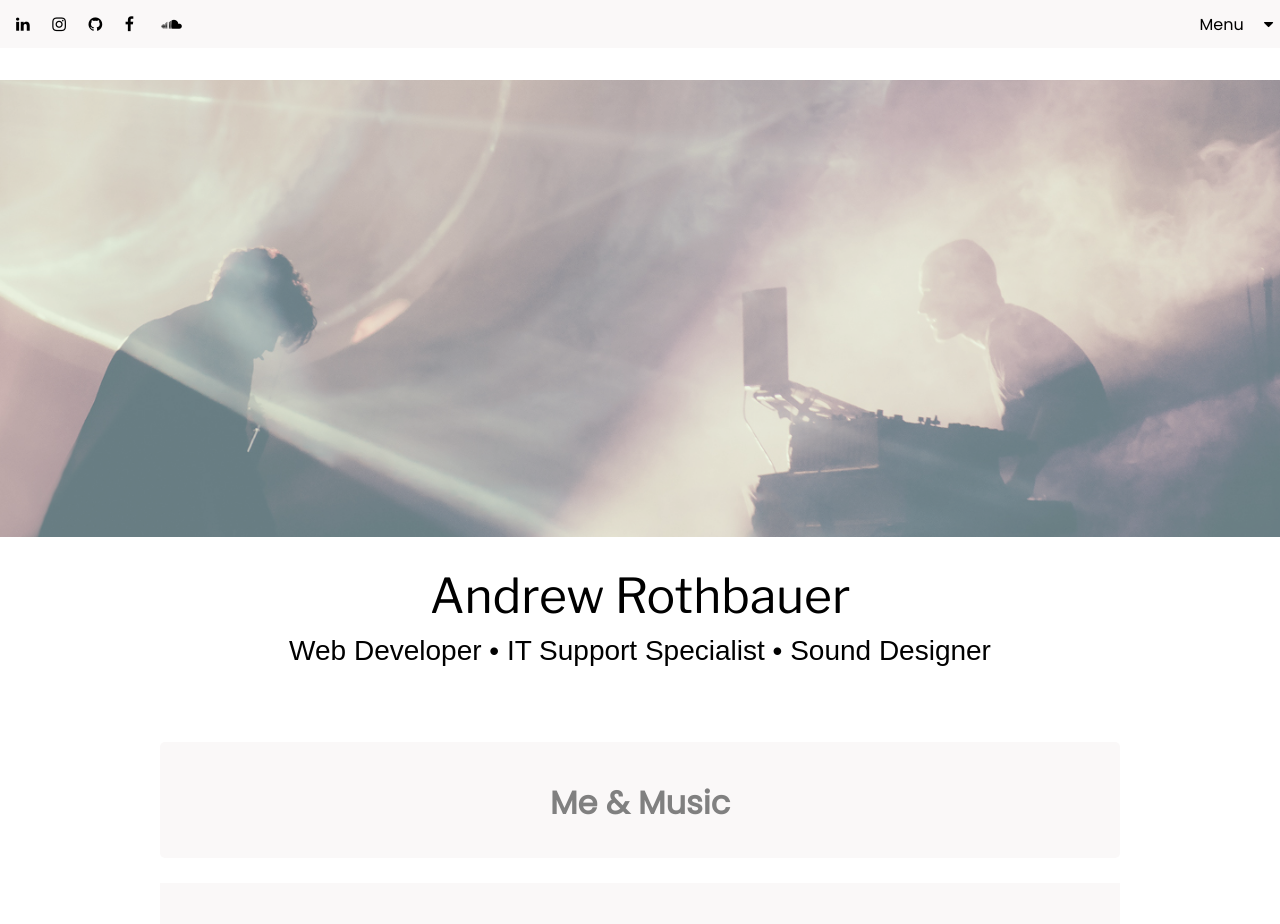
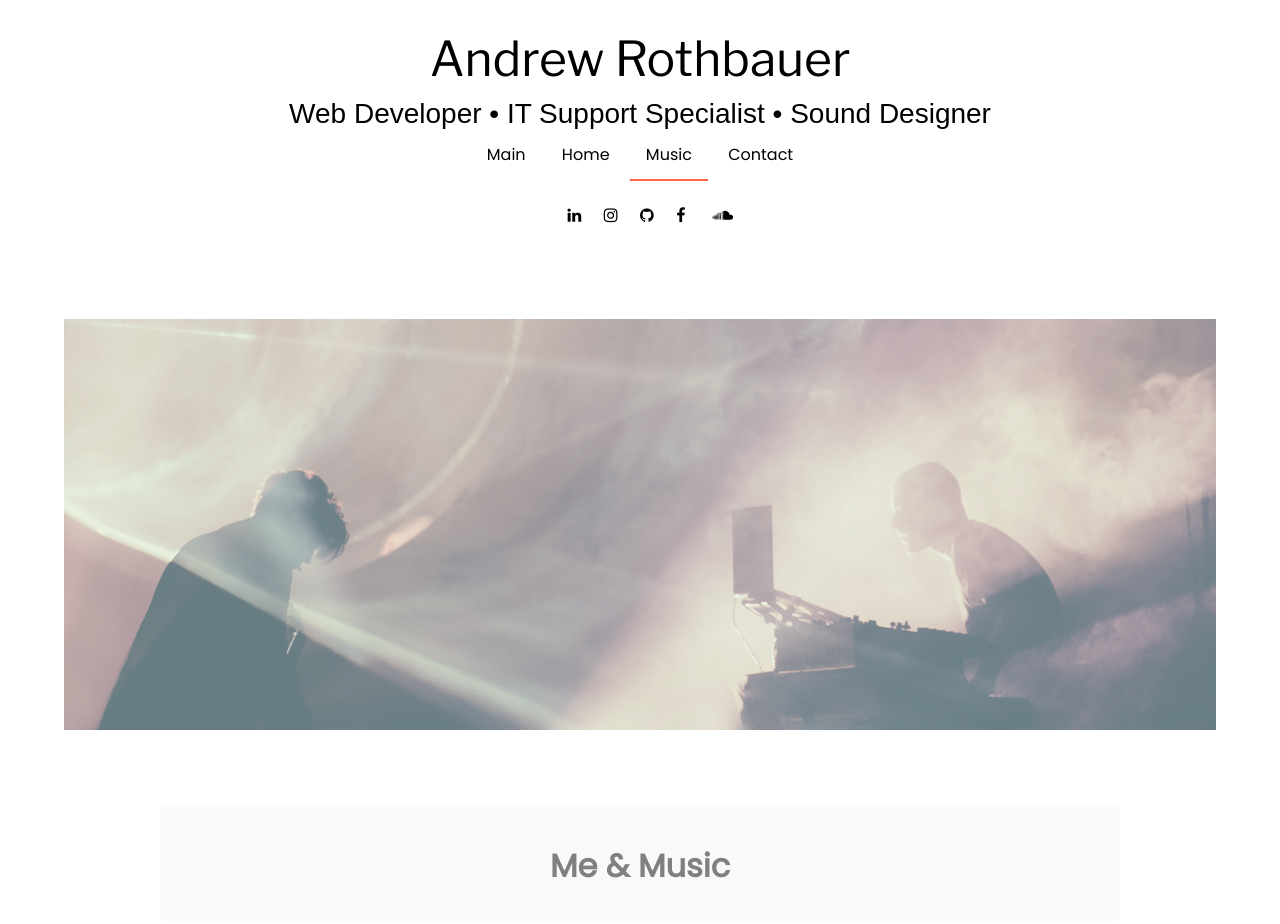
Before and after one commit to swaybs/swaybs.github.io, a plain HTML site: page music.html in a window 1280 px wide. Shown: the top 924 px of the page. Drawn offline with nearby package versions, Linux system fonts and the light colour scheme; grey boxes are pictures that could not be loaded; a web font is replaced by a local one.

Commit message:
Moved the NavBar, added some active link styling.

```diff
--- a/css/main_styles.css
+++ b/css/main_styles.css
@@ -18,10 +18,8 @@ body {
   font-family: 'Poppins', sans-serif;
 }
 
-a[href*="mail"],
-a[href*="tel"] {
+a[href*="mail"], a[href*="tel"] {
   color: tomato;
-
 }
 
 /************* NAV BAR STYLES ********** */
@@ -29,13 +27,12 @@ a[href*="tel"] {
 /* Navbar container */
 
 .navbar {
-  right: auto;
-  width: auto;
-  display: flex;
-  justify-content: flex-end;
-  flex-wrap: wrap;
+  position: relative;
+  text-align: center;
   background-color: transparent;
   font-family: 'Poppins', sans-serif;
+  /* border-bottom: 2px solid black; */
+  padding-bottom: 10px;
 }
 
 /* Links inside the navbar */
@@ -47,67 +44,33 @@ a[href*="tel"] {
   text-decoration: none;
 }
 
-/* The dropdown container */
-
-.dropdown {
-  overflow: hidden;
-}
-
-/* Dropdown button */
-
-.dropdown .dropbtn {
-  border: none;
-  outline: none;
-  color: black;
-  background-color: inherit;
-  font-family: inherit;
-  /* Important for vertical align on mobile phones */
-  margin: 0;
-  /* Important for vertical align on mobile phones */
-}
-
-/* Add a red background color to navbar links on hover */
-
-.main-nav a:hover, .dropdown:hover .dropbtn {
-  /* background-color: grey; */
-  opacity: 0.7;
-}
-
-/* Dropdown content (hidden by default) */
-
-.dropdown-content {
-  display: none;
-  position: absolute;
-  background-color: #f9f9f9;
-  /* min-width: 160px; */
-  min-width: 100px;
-  box-shadow: 0px 8px 16px 0px rgba(0, 0, 0, 0.2);
-  z-index: 1;
-}
 
 /* Links inside the dropdown */
 
 .dropdown-content a {
-  float: none;
+  display: inline-block;
+  margin-left: auto;
+  margin-right: auto;
   color: black;
-  padding-left: 12px;
+  /* padding-left: 12px; */
   padding-top: 12px;
-  /* padding: 12px 16px; */
+  padding: 12px 16px;
   text-decoration: none;
-  display: block;
-  text-align: left;
+}
+
+/* Active Menu Item */
+
+.active {
+  border-bottom: 2px solid tomato;
+
+
 }
 
 /* Add a grey background color to dropdown links on hover */
 
 .dropdown-content a:hover {
-  background-color: #ddd;
-}
-
-/* Show the dropdown menu on hover */
-
-.dropdown:hover .dropdown-content {
-  display: block;
+  /* background-color: #ddd; */
+  color: tomato;
 }
 
 /* *********** Classes ************* */
@@ -116,7 +79,7 @@ a[href*="tel"] {
   display: block;
   margin: auto;
   padding-top: 80px;
-  width: 100%;
+  width: 90%;
   opacity: 0.7;
   background-position: center;
   background-repeat: repeat;
@@ -130,11 +93,9 @@ a[href*="tel"] {
   font-weight: 200;
   color: black;
   padding-top: 30px;
-
 }
 
 /* Change Font size of Name and Fields */
-
 
 .jobs {
   text-align: center;
@@ -144,6 +105,7 @@ a[href*="tel"] {
   color: black;
   padding-top: 10px;
 }
+
 .row {
   display: block;
   margin: auto;
@@ -152,17 +114,12 @@ a[href*="tel"] {
   padding-bottom: 75px;
   font-family: 'Poppins', sans-serif;
 }
+
 .container {
-    display: block;
-    margin: auto;
-    background-color: #FAF8F8;
   width: 100%;
-    justify-content: space-between;
-    position: fixed;
-    top: 0;
-    left: 0;
-    right: 0;
+
 }
+
 .column {
   text-align: center;
   border-radius: 5px;
@@ -171,29 +128,40 @@ a[href*="tel"] {
   background-color: #FAF8F8;
   margin-bottom: 25px;
 }
+
 .column li {
   list-style-type: none;
   font-size: 1.2em;
 }
+
 .column h1 {
   font-size: 2em;
   padding-top: 5px;
   color: gray;
 }
+
 .column p {
   font-size: 1em;
 }
+
 /* Clear floats after the columns */
+
 .row:after {
   content: "";
   display: table;
   clear: both;
 }
+
 /*********** SOCIAL MEDIA ICONS ************/
+
 .social-media-icons {
-    position: fixed;
+  position: relative;
+  text-align: center;
+
 }
+
 /* Style all font awesome icons */
+
 .fa {
   /* padding: 1em; */
   padding: 16px;
@@ -203,33 +171,45 @@ a[href*="tel"] {
   text-decoration: none;
   border-radius: 50%;
 }
+
 /* Add a hover effect if you want */
+
 .fa:hover {
   opacity: 0.7;
   color: red;
 }
+
 /* Set a specific color for each brand */
+
 /* Facebook */
+
 .fa-github {
   /* background: #3B5998; */
   color: black;
 }
+
 /* Twitter */
+
 .fa-instagram {
   /* text: #55ACEE; */
   color: black;
 }
+
 /* Linked-IN */
+
 .fa-linkedin {
   /* background: #55ACEE; */
   color: black;
 }
+
 .fa-facebook {
   color: black;
 }
+
 .fa-soundcloud {
   color: black;
 }
+
 footer {
   /* margin-top: 300px; */
   padding-top: 25px;
@@ -237,25 +217,19 @@ a[href*="tel"] {
   font-family: 'Poppins', sans-serif;
   text-align: center;
 }
+
 /* Media Queries */
 
-
-
 @media (min-width: 320px) {
-
   .logo {
     font-size: 48px;
   }
-
-
 }
 
 @media (min-width: 760px) {
-
   .logo {
     font-size: 48px;
   }
-
   .jobs {
     font-size: 28px;
   }
--- a/music.html
+++ b/music.html
@@ -79,11 +79,26 @@
 
 
 
-      <img src="img/music_header_cropped.jpg" alt="Coffee" class="tree">
+
+
+
+
+
 
         <div class="logo">Andrew Rothbauer</div>
         <div class="jobs">Web Developer <span>&#8226;</span> IT Support Specialist <span>&#8226;</span> Sound Designer</div>
         <div class="container">
+
+          <div class="navbar">
+            <div class="dropdown-content">
+            <a href="index.html">Main</a>
+            <a href="home_page.html">Home</a>
+            <a class="active" href="music.html">Music</a>
+            <a href="contact.html">Contact</a>
+          </div>
+        </div>
+
+
         <div class="social-media-icons">
           <a href="https://www.linkedin.com/in/andrew-rothbauer-8a040763/" class="fa fa-linkedin"></a>
           <a href="https://www.instagram.com/swaybs/" class="fa fa-instagram"></a>
@@ -97,22 +112,11 @@
 
 
 
-        <div class="navbar">
 
-          <div class="dropdown">
-            <button class="dropbtn">Menu
-      <i class="fa fa-caret-down"></i>
+        </div>
 
-    </button>
-            <div class="dropdown-content">
-              <a href="index.html">Main</a>
-              <a href="home_page.html">Home</a>
-              <a href="music.html">Music</a>
-              <a href="contact.html">Contact</a>
-            </div>
-          </div>
-        </div>
-      </div>
+
+      <img src="img/music_header_cropped.jpg" alt="Coffee" class="tree">
 
 
     </header>
@@ -135,6 +139,7 @@
 andrew.rothbauer@gmail.com</a>.</p>
     </footer>
 
+</div>
 </body>
 
 </html>
```
Also changed, not shown: contact.html (+18 -15 lines), home_page.html (+26 -23 lines), img/logo.png (added). Lines whose indentation alone changed are shown as unchanged.
